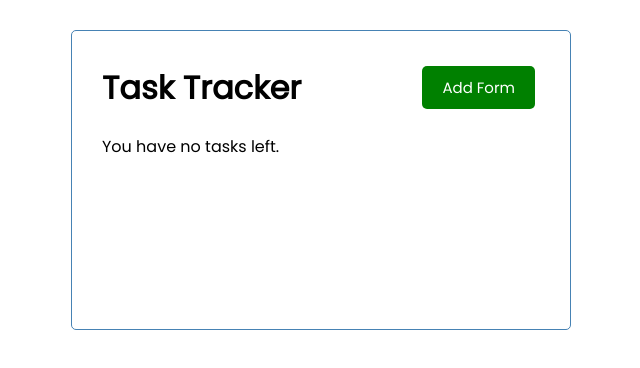
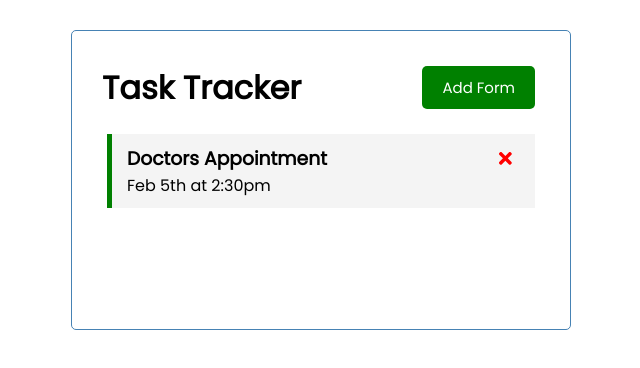
Before and after one commit to Tailsxz/TaskTrackerDEMO, a React (Vite) app: page / in a window 1280 px wide. Shown: the top 368 px of the page, without its empty margins (319-959 px from the left). Built offline with nearby package versions, Linux system fonts and the light colour scheme; data requests are answered from the project's data file.

Commit message:
refactored delete to send a delete request to the mock server, working on POST request now

```diff
--- a/db.json
+++ b/db.json
@@ -1,15 +1,9 @@
 {
   "tasks": [
     {
-      "id": 1,
+      "id": "1",
       "text": "Doctors Appointment",
       "day": "Feb 5th at 2:30pm",
-      "reminder": true
-    },
-    {
-      "id": 2,
-      "text": "Meeting at School",
-      "day": "Feb 6th at 1:30pm",
       "reminder": true
     }
   ]
--- a/src/App.jsx
+++ b/src/App.jsx
@@ -7,35 +7,49 @@ import './App.css'
 const App = () => {
   //Remember, any useStates and hooks in general should be at the top of your functional component!!!
   const [showingAddForm, setShowingAddForm] = useState(false);
-  const [tasks, setTasks] = useState([
-  ]);
+  const [tasks, setTasks] = useState([]);
+  const [status, setStatus] = useState('idle');
 
   useEffect(() => {
     //Setting up our fetch function for the tasks stored in db.json, passing in an empty dependency array as we only need this to run once on the initial mount/render.
-    const fetchTasks = async () => {
-      const res = await fetch('http://localhost:7722/tasks')
-      const data = await res.json()
-      console.log(data);
+    const getTasks = async () => {
+      try {
+      const tasksFromServer = await fetchTasks();
+      setTasks(tasksFromServer)
+      setStatus('success');
+      } catch (err) {
+        console.error(err);
+        setStatus('failed');
+      }
     }
-
-    fetchTasks();
+    getTasks();
     //clean up to wipe the tasks when this component as a whole is unmounted, just for practice recognizing the practical uses of the clean up function :D. Will not be useful in this context as the Task Tracker itself is the application and not apart of some other component.
     return () => {
       setTasks([]);
-    }
+    }//maybe we should add tasks to dependency arrow so when we add/delete we can update the task list on the server by sending the fetch but also update the UI dynamically without a full page refresh/refetching from server. Wait that would force the refetch so we should keep it empty then.
   }, [])
+
+  const fetchTasks = async () => {
+    const res = await fetch('http://localhost:7722/tasks');
+    const data = await res.json();
+    setStatus('pending');
+    return data;
+  }
 
 
 
   //Add Task, accepts an object, which we pass as an object literal with our states(the current form inputs) as props.
-  function handleAdd(task) {
-    const id = tasks.length + 1
-    const newTask = {id,...task}
-    setTasks([...tasks, newTask]);
+  async function handleAdd(task) {
+    // const id = tasks.length + 1
+    // const newTask = {id,...task}
+    // setTasks([...tasks, newTask]);
   }
 
   //Delete Task
-  function handleDelete(id) {
+  async function handleDelete(id) {
+    await fetch(`http://localhost:7722/tasks/${id}`, {
+      method: 'DELETE',
+    })
     setTasks(tasks.filter((task) => task.id !== id))
   }
 
@@ -48,7 +62,8 @@ const App = () => {
     <div className="container">
       <Header title='Task Tracker' onShowAddForm={() => setShowingAddForm(!showingAddForm)} showAdd={showingAddForm}/>
       {showingAddForm && <AddTask onAdd={handleAdd} />}
-      {tasks.length > 0 ? <Tasks tasks={tasks}onDelete={handleDelete} onReminder={handleReminder}/> : <p>You have no tasks left.</p>}
+      {/* not a part of tutorial, but we added a status state to only show you have no tasks left AFTER the successful fetch. This ensures that the paragraph doesn't show that initially when the status is idle. But now we have access to more robust fetch error handling */}
+      {tasks.length > 0 ? <Tasks tasks={tasks}onDelete={handleDelete} onReminder={handleReminder}/> : status === 'success' && <p>You have no tasks left</p>}
     </div>
   )
 }
--- a/src/components/Header.jsx
+++ b/src/components/Header.jsx
@@ -12,7 +12,7 @@ const Header = ({ title = '', onShowAddForm, showAdd }) => {
 Header.propTypes = {
   title: PropTypes.string,
   onShowAddForm: PropTypes.func,
-  showAdd: PropTypes.boolean,
+  showAdd: PropTypes.bool,
 }
 
 export default Header
```
Also changed, not shown: 1 other file (tests, documents, lock files or other folders).
